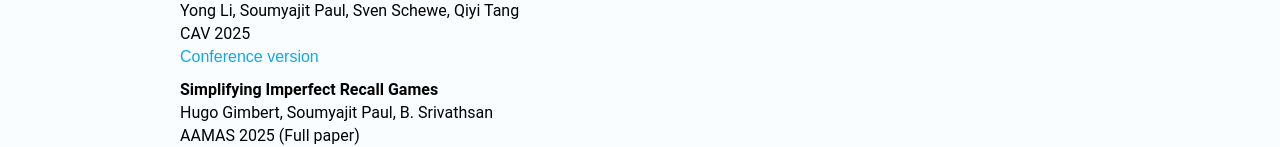
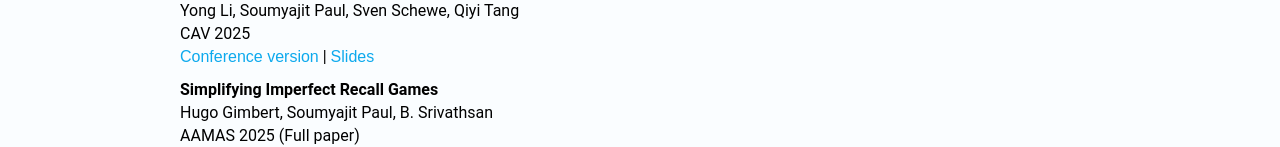
Before and after one commit to soumpl/soumpl.github.io, a plain HTML site: page index.html in a window 1280 px wide. Both pictures are taken after a click on the link "Research". Shown: the part 629-776 px from the top of the page. Drawn offline with Linux system fonts and the light colour scheme; a web font is replaced by a local one.

Commit message:
added CAV slides

```diff
--- a/index.html
+++ b/index.html
@@ -104,7 +104,7 @@
             <br>
             Yong Li, Soumyajit Paul, Sven Schewe, Qiyi Tang <br>
              CAV 2025 <br>
-             <a href="https://doi.org/10.1007/978-3-031-98679-6_13"> Conference version</a>
+             <a href="https://doi.org/10.1007/978-3-031-98679-6_13"> Conference version</a> | <a href="Slides/cav-2025.pdf">Slides</a>
 
         </li>
 
```
Also changed, not shown: 1 other file.
